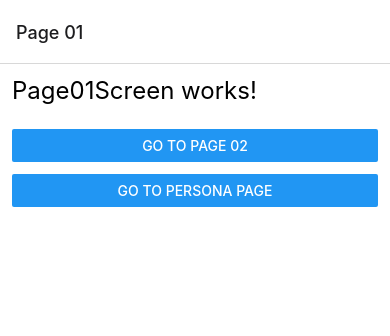
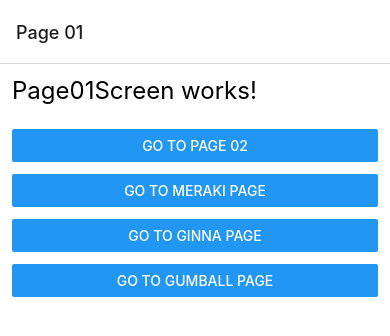
Before and after one commit to hijuliancode/fh-rn-apps-ios-android, a React Native app in the folder NavigationApp/: screen /Page01Screen in a window 390 px wide. Shown: the top 336 px of the page. Built offline with nearby package versions, Linux system fonts and the light colour scheme.

Commit message:
RN | ReactNavigation: Define StackParams to stackNavigator

```diff
--- a/NavigationApp/src/navigator/StackNavigator.tsx
+++ b/NavigationApp/src/navigator/StackNavigator.tsx
@@ -8,7 +8,14 @@ import {
   PagePersonaScreen,
 } from '../screens';
 
-const Stack = createStackNavigator();
+export type RootStackParamList = {
+  Page01Screen: undefined;
+  Page02Screen: undefined;
+  Page03Screen: undefined;
+  PagePersonaScreen: {id: number; name: string};
+};
+
+const Stack = createStackNavigator<RootStackParamList>();
 
 export const StackNavigator = () => {
   return (
--- a/NavigationApp/src/screens/Page01Screen.tsx
+++ b/NavigationApp/src/screens/Page01Screen.tsx
@@ -19,9 +19,25 @@ export const Page01Screen = ({navigation}: Props) => {
       </View>
       <View style={stylesTheme.marginBottom}>
         <Button
-          title="Go to Persona Page"
+          title="Go to Meraki Page"
           onPress={() =>
             navigation.navigate('PagePersonaScreen', {id: 1, name: 'Meraki'})
+          }
+        />
+      </View>
+      <View style={stylesTheme.marginBottom}>
+        <Button
+          title="Go to Ginna Page"
+          onPress={() =>
+            navigation.navigate('PagePersonaScreen', {id: 2, name: 'Ginna'})
+          }
+        />
+      </View>
+      <View style={stylesTheme.marginBottom}>
+        <Button
+          title="Go to Gumball Page"
+          onPress={() =>
+            navigation.navigate('PagePersonaScreen', {id: 3, name: 'Gumball'})
           }
         />
       </View>
--- a/NavigationApp/src/screens/PagePersonaScreen.tsx
+++ b/NavigationApp/src/screens/PagePersonaScreen.tsx
@@ -1,9 +1,11 @@
 import {StackScreenProps} from '@react-navigation/stack';
 import React, {useEffect} from 'react';
 import {View, Text} from 'react-native';
+import {RootStackParamList} from '../navigator/StackNavigator';
 import {stylesTheme} from '../theme';
 
-interface Props extends StackScreenProps<any, any> {}
+interface Props
+  extends StackScreenProps<RootStackParamList, 'PagePersonaScreen'> {}
 
 export const PagePersonaScreen = ({route, navigation}: Props) => {
   const params = route.params;
```
